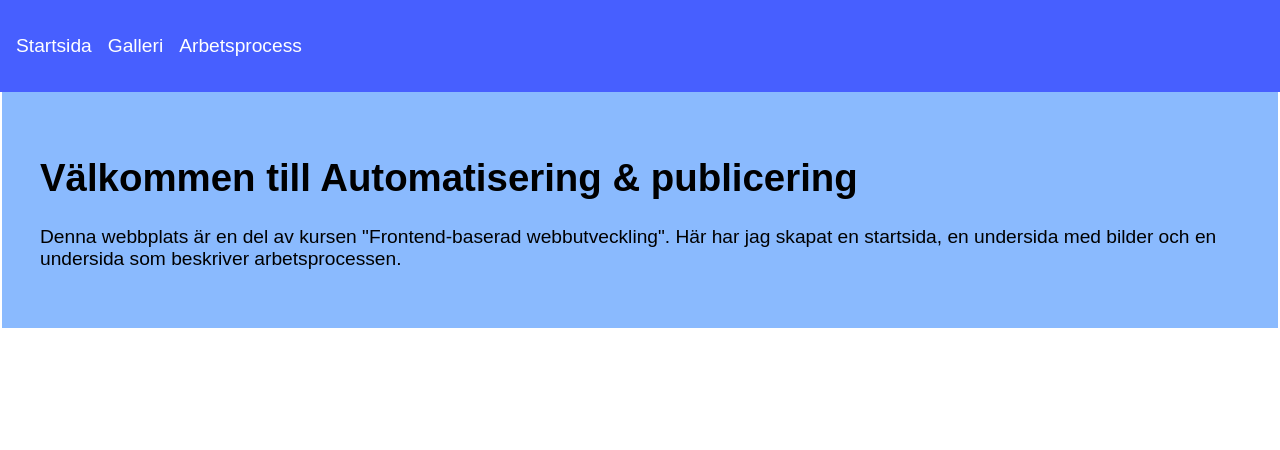
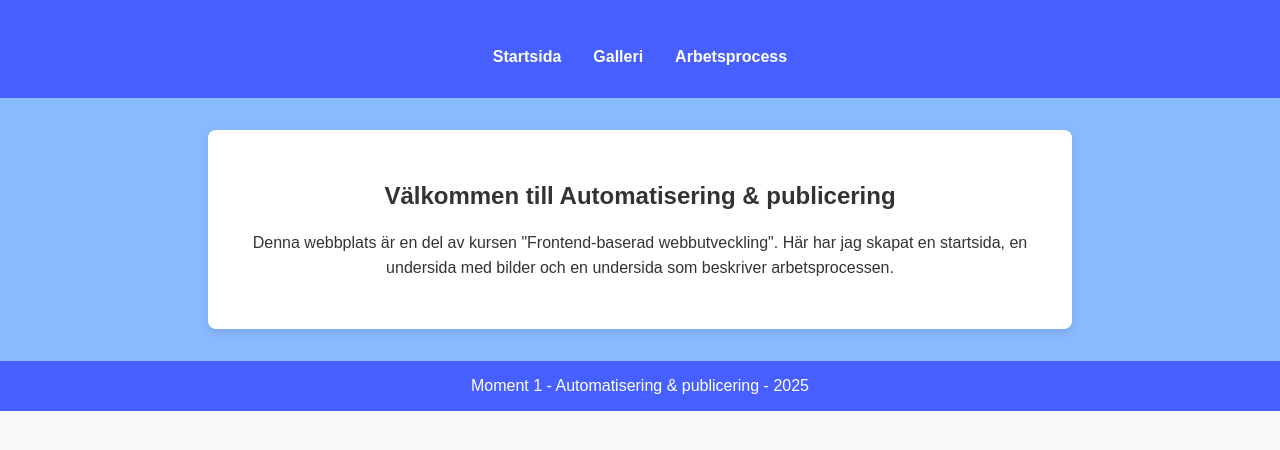
Before and after one commit to SaraM47/parcel-web-automation, a website built with Parcel: page src/index.html in a window 1280 px wide. Built offline with nearby package versions, Linux system fonts and the light colour scheme.

Commit message:
Lägger in klasser och footer

```diff
--- a/src/css/styles.css
+++ b/src/css/styles.css
@@ -1,34 +1,91 @@
+/* Global */
 body {
     font-family: Arial, sans-serif;
-    font-size: 1.2em;
     margin: 0;
     padding: 0;
+    background-color: #f9f9f9;
+    color: #333;
 }
 
-main {
-    background-color: rgb(138, 186, 254);
-    padding: 2em;
-    max-width: 1200px;
+.container {
+    width: 80%;
     margin: 0 auto;
-}
-
-header {
-    background-color: #475FFF;
-    color: white;
     padding: 1rem;
 }
 
-nav ul {
-    display: flex;
+/* Header */
+header {
+    background-color: #475FFF;
+    color: #fff;
+    padding: 1rem 0;
+    text-align: center;
+}
+
+header h1 {
+    margin: 0;
+    font-size: 2rem;
+}
+
+header nav {
+    margin-top: 1rem;
+}
+
+header ul.menu {
     list-style: none;
     padding: 0;
+    margin: 0;
+    display: flex;
+    justify-content: center;
 }
 
-nav li {
-    margin-right: 1rem;
+header ul.menu li {
+    margin: 0 1rem;
 }
 
-nav a {
-    color: white;
+header ul.menu li a {
     text-decoration: none;
+    color: #fff;
+    font-weight: bold;
+    transition: color 0.3s ease;
 }
+
+header ul.menu li a:hover {
+    color: #ffcc00;
+}
+
+/* Main content */
+main {
+    background-color: rgb(138, 186, 254);
+    padding: 2rem 0;
+    text-align: center;
+}
+
+main .content {
+    background-color: #fff;
+    padding: 2rem;
+    border-radius: 8px;
+    box-shadow: 0 4px 8px rgba(0, 0, 0, 0.1);
+    margin: 0 auto;
+    max-width: 800px;
+}
+
+main .content h2 {
+    font-size: 1.5rem;
+    margin-bottom: 1rem;
+}
+
+main .content p {
+    line-height: 1.6;
+}
+
+/* Footer */
+footer {
+    background-color: #475FFF;
+    color: #fff;
+    text-align: center;
+    padding: 1rem 0;
+}
+
+footer p {
+    margin: 0;
+}
--- a/src/index.html
+++ b/src/index.html
@@ -9,17 +9,24 @@
 </head>
 <body>
     <header>
+        <div class="container">
         <nav>
-            <ul>
+            <ul class="menu">
                 <li><a href="./index.html">Startsida</a></li>
                 <li><a href="./gallery.html">Galleri</a></li>
                 <li><a href="./process.html">Arbetsprocess</a></li>
             </ul>
         </nav>
+    </div>
     </header>
     <main>
+        <section class="content">
         <h1>Välkommen till Automatisering & publicering</h1>
         <p>Denna webbplats är en del av kursen "Frontend-baserad webbutveckling". Här har jag skapat en startsida, en undersida med bilder och en undersida som beskriver arbetsprocessen. </p>
+        </section>
     </main>
+    <footer>
+        <p>Moment 1 -  Automatisering & publicering - 2025</p>
+    </footer>
 </body>
 </html>
```
Also changed, not shown: src/process.html (+1 -1 lines).
